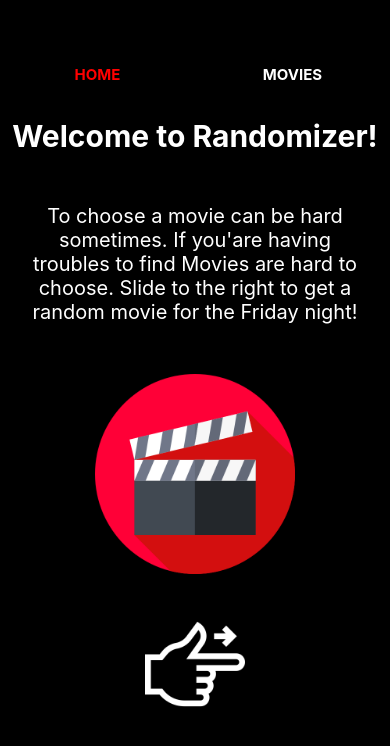
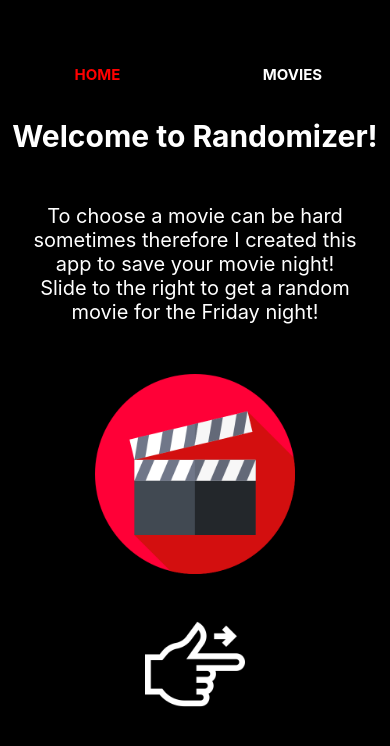
Before and after one commit to Technigo/project-react-native-app, a React Native app: screen /Home in a window 390 px wide. Shown: the top 746 px of the page. Built offline with nearby package versions, Linux system fonts and the light colour scheme; no server answers.

Commit message:
added description

```diff
--- a/components/HomePage.js
+++ b/components/HomePage.js
@@ -8,7 +8,7 @@ const HomePage = () => {
 		<HomeContainer>
 			<HeaderText>Welcome to Randomizer!</HeaderText>
 			<DescriptionText>
-				To choose a movie can be hard sometimes. If you'are having troubles to find Movies are hard to choose.
+				To choose a movie can be hard sometimes therefore I created this app to save your movie night!
 				Slide to the right to get a random movie for the Friday night!
 			</DescriptionText>
 			<MovieImage source={require("../assets/clapperboard.png")} />
```
